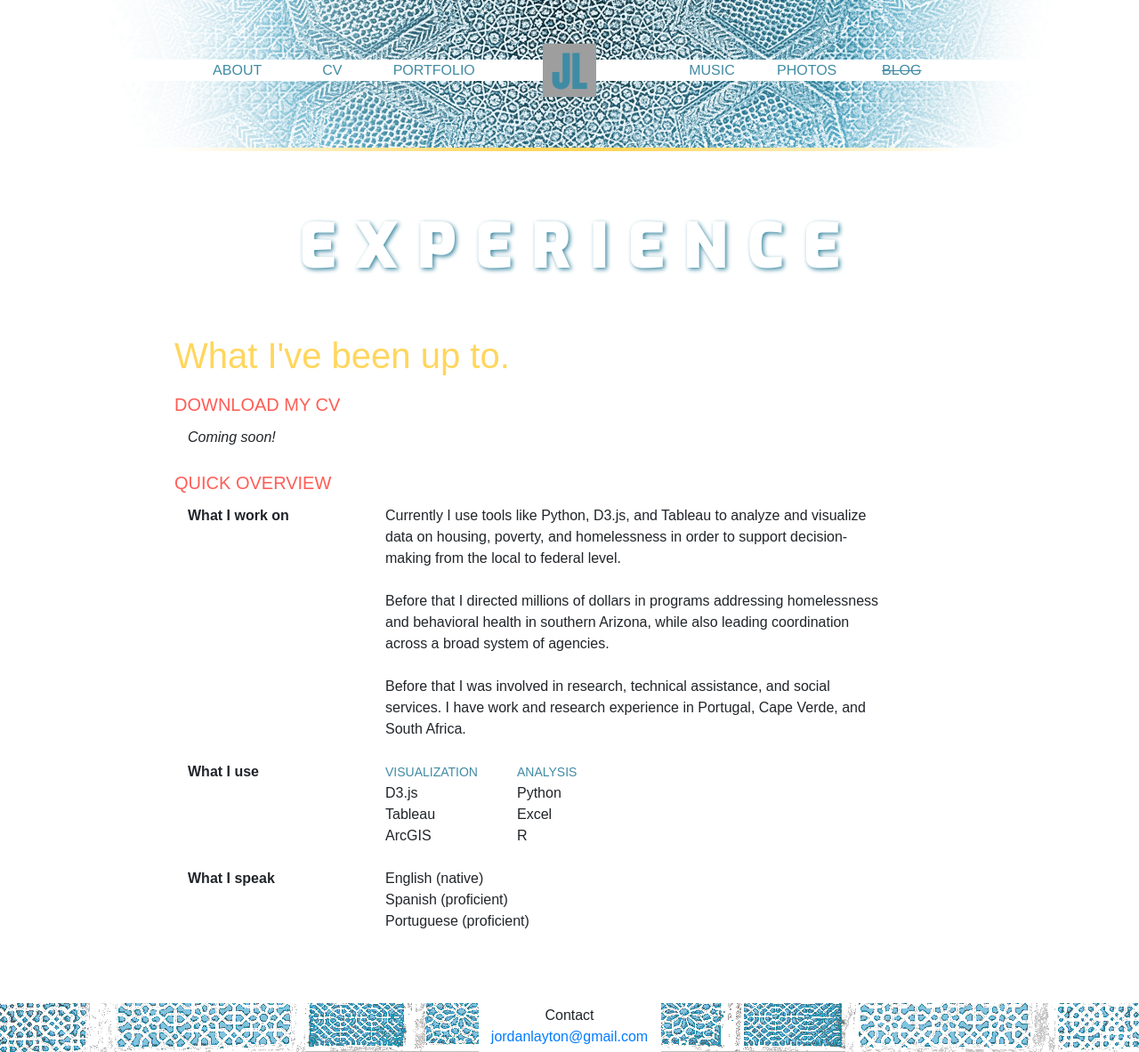
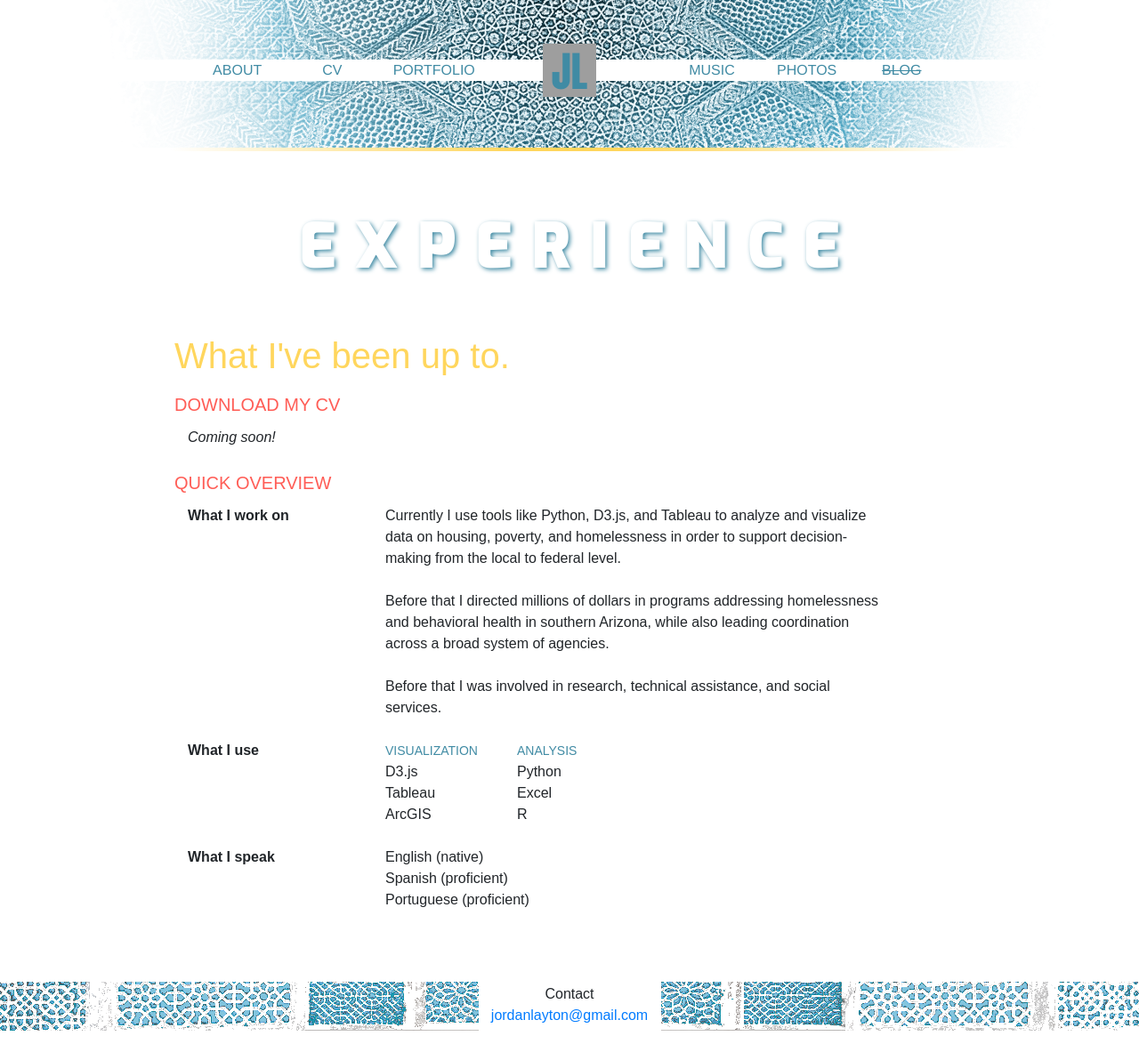
Before and after one commit to laytonj/laytonj.github.io, a Jekyll site: the page built from cv/index.html, in a window 1280 px wide. Shown: the whole page at 89% size. Built offline with Jekyll 4.4.1, drawn with Linux system fonts in a browser that asks for light colours; some web fonts are replaced; after the commit the page ends 1159 px from its top, so only the background shows below that; grey boxes are pictures that could not be loaded.

Commit message:
small text tweak

```diff
--- a/cv/index.html
+++ b/cv/index.html
@@ -24,7 +24,7 @@ title: CV
         <br/><br/>
         Before that I directed millions of dollars in programs addressing homelessness and behavioral health in southern Arizona, while also leading coordination across a broad system of agencies.
         <br/><br/>
-        Before that I was involved in research, technical assistance, and social services. I have work and research experience in Portugal, Cape Verde, and South Africa.
+        Before that I was involved in research, technical assistance, and social services.
       </div>
     </div>
     <br/>
```
